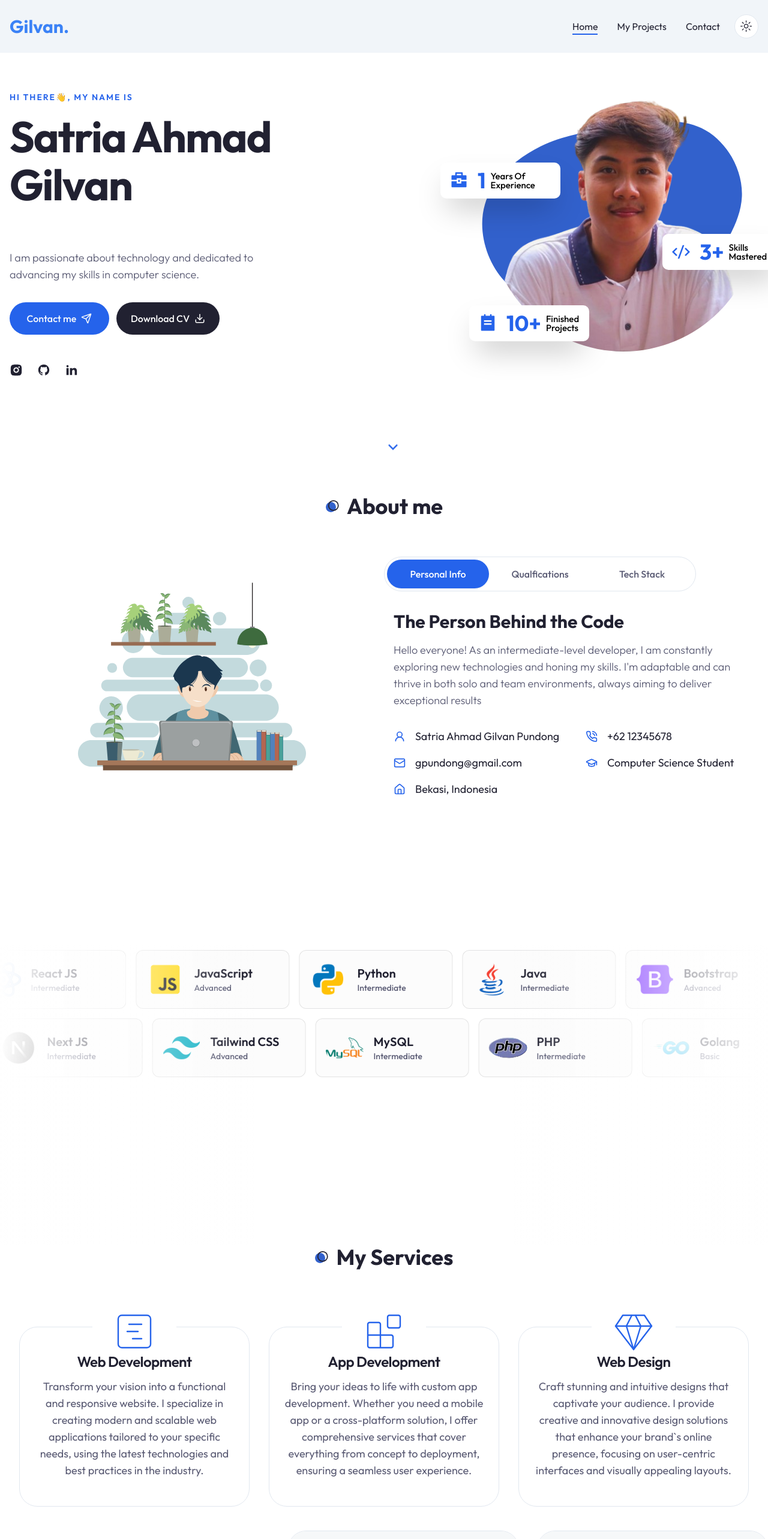
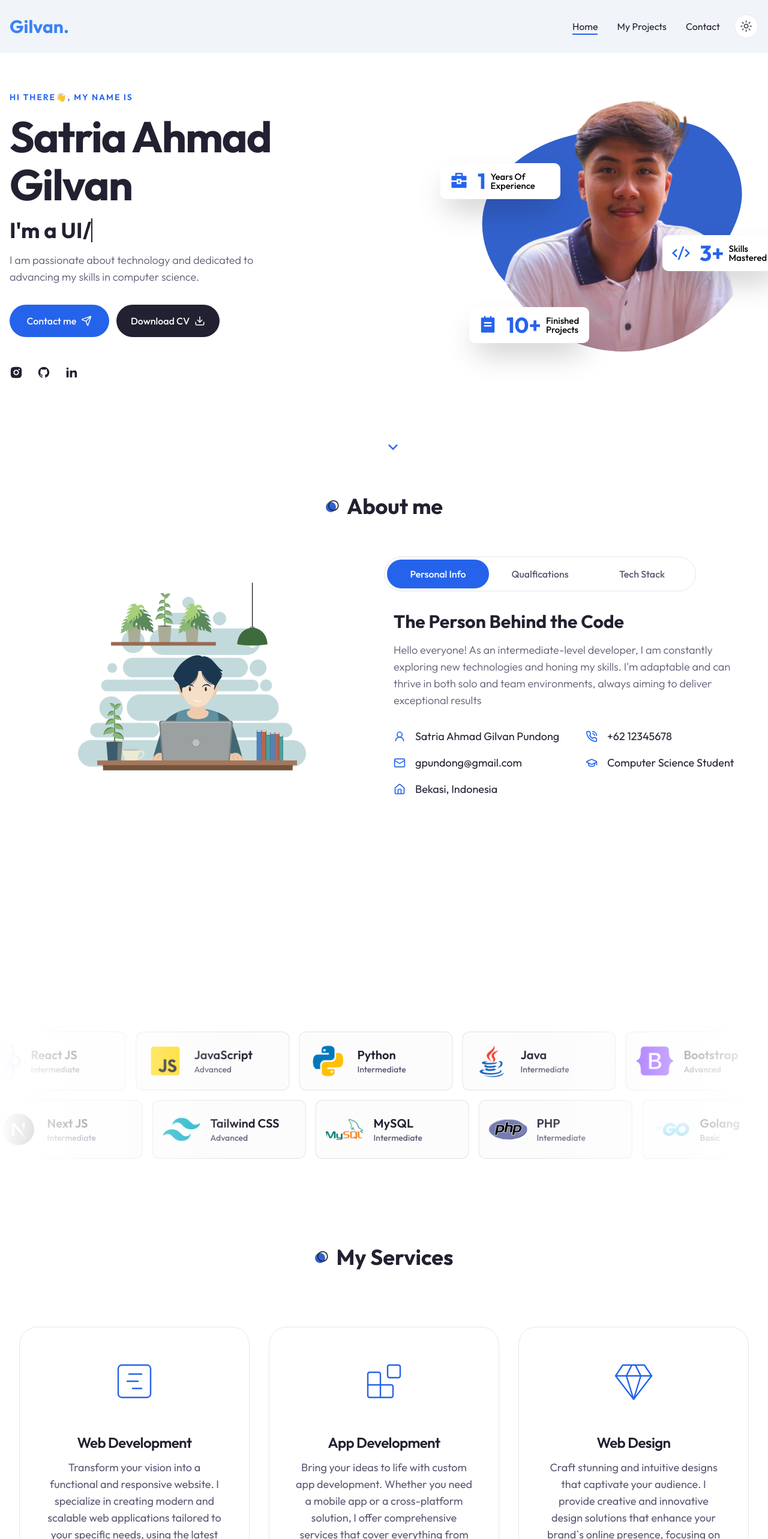
Before and after one commit to gillpann/personal-portfolio, a Next.js app: page / in a window 1280 px wide. Shown: the top 2566 px of the page at 60% size. Built offline with nearby package versions, Linux system fonts and the light colour scheme.

Commit message:
updating some files

```diff
--- a/components/Hero.jsx
+++ b/components/Hero.jsx
@@ -17,7 +17,7 @@ import Socials from "./Socials";
 
 const Hero = () => {
     const texts = [
-        "I'm a Front End Developer",
+        "Front End Developer",
         "UI/UX Designer",
         // more
     ];
@@ -31,8 +31,8 @@ const Hero = () => {
                     <div className="text-sm uppercase font-semibold mb-4 text-primary tracking-[2px] ">Hi there👋, my name is</div>
                     <h1 className='h1 mb-4'>Satria Ahmad Gilvan</h1>
                     {/* Typing Animation */}
-                    <div className="h3 font-bold mb-4">
-                        <TypingAnimation texts={texts} speed={100} eraseSpeed={50} delay={1500} />
+                    <div className="text-2xl md:text-3xl lg:text-4xl font-bold mb-4 whitespace-nowrap">
+                        <span>I'm a <TypingAnimation texts={texts} speed={100} eraseSpeed={50} delay={1500} /></span>
                     </div>
                     <p className='subtitle max-w-[490px] mx-auto xl:mx-0'>
                         I am passionate about technology and dedicated to advancing my skills in computer science.
--- a/components/MarqueeDemo.jsx
+++ b/components/MarqueeDemo.jsx
@@ -87,7 +87,7 @@ const ReviewCard = ({ img, name, description }) => {
 
 export default function MarqueeDemo() {
   return (
-    <div className="relative flex h-[500px] w-full flex-col items-center overflow-hidden rounded-lg bg-background">
+    <div className="relative flex h-[500px] w-full flex-col items-center justify-center overflow-hidden rounded-lg bg-background">
         {/* tadi hapus justify-center di atas  */}
       <Marquee pauseOnHover className="[--duration:20s]">
         {firstRow.map((review) => (
--- a/components/Services.jsx
+++ b/components/Services.jsx
@@ -28,9 +28,10 @@ const Services = () => {
                 {/* grid items */}
                 <div className='grid xl:grid-cols-3 justify-center gap-y-12 xl:gap-y-24 xl:gap-x-8'>
                     {servicesData.map((item, index) => {
-                        return <Card className='w-full max-w-[424px] h-[300px] flex flex-col pt-16 pb-10 justify-center items-center relative' key={index}>
-                            <CardHeader className='text-primary absolute -top-[60px]'>
-                                <div className='w-[140px] h-[85px] bg-white dark:bg-background flex justify-center items-center mb-2'>{item.icon}</div>
+                        return <Card className='w-full max-w-[424px] h-auto flex flex-col justify-center items-center p-4' key={index}>
+                            <CardHeader className='text-primary flex justify-center items-center mb-4'>
+                                <div className='w-[100px] h-[100px] bg-white dark:bg-background flex justify-center items-center'>{item.icon}
+                                </div>
                             </CardHeader>
                             <CardContent className='text-center'>
                                 <CardTitle className='mb-4'>{item.title}</CardTitle>
--- a/components/TypingAnimation.jsx
+++ b/components/TypingAnimation.jsx
@@ -1,4 +1,3 @@
-// components/TypingAnimation.jsx
 "use client";
 
 import { useState, useEffect } from "react";
```
